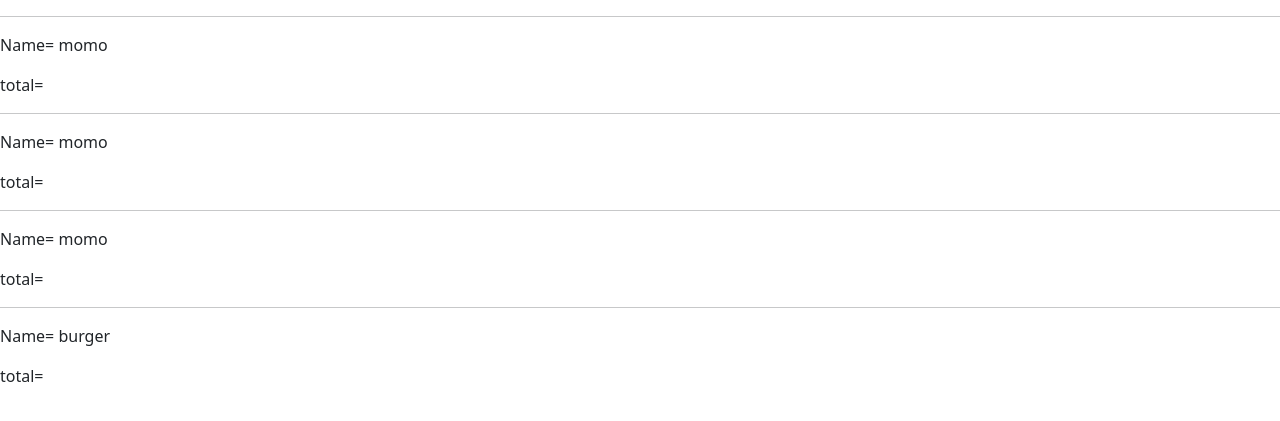
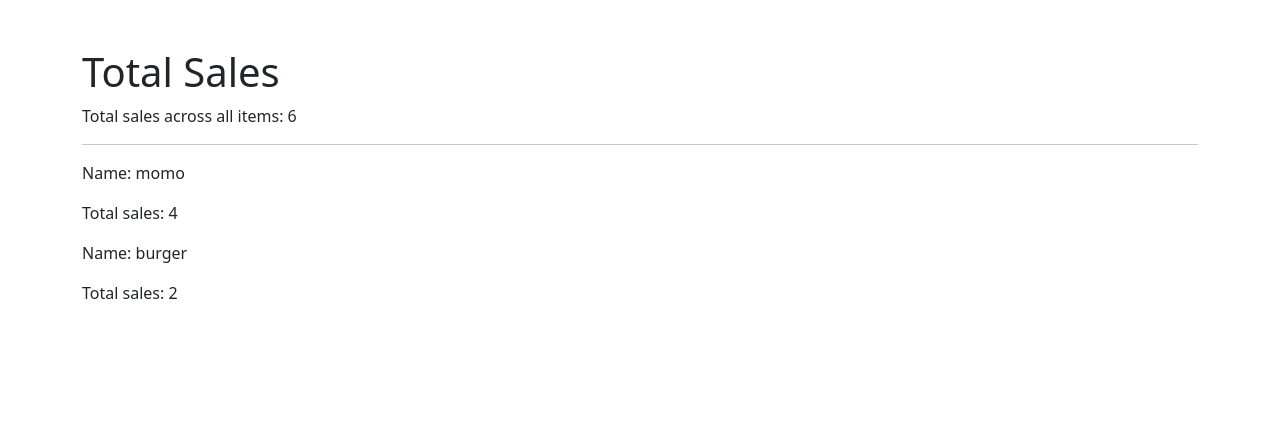
Before and after one commit to prizmastha/resturant, a Django app: page /totalsales/ in a window 1280 px wide. Shown: the top 421 px of the page. Run offline with Django 5.2, Linux system fonts and the light colour scheme; data comes from the database, SQL or seed files in the repository; both versions use the stored data as it was after the commit.

Commit message:
https://github.com/preezmashrestha/resturant.git

```diff
--- a/myapp/templates/resturant/inventory_list.html
+++ b/myapp/templates/resturant/inventory_list.html
@@ -10,7 +10,10 @@
     </head>
 
 
+
     <body>
+        <a href="{% url 'myapp:base' %}" class="btn btn-outline-danger my-3">Back to Dashboard</a>
+
         <a href="{% url 'myapp:inventorycreate' %}" class="btn btn-outline-danger my-3">Add new ingrident</a>
 
         {% for i in inventory %}
--- a/myapp/templates/resturant/menu_list.html
+++ b/myapp/templates/resturant/menu_list.html
@@ -11,8 +11,11 @@
 
 
     <body>
+        <a href="{% url 'myapp:base' %}" class="btn btn-outline-danger my-3">Back to Dashboard</a>
+
         <a href="{% url 'myapp:menucreate' %}" class="btn btn-outline-danger my-3">Add new item</a>
 
+        <a href="{% url 'myapp:addorder' %}" class="btn btn-outline-danger my-3">Add Order</a>
 
         {% for m in menu %}
 
@@ -21,7 +24,6 @@
 
                 <p>Name= {{ m.name }}</p>
                 <p>Price= {{ m.price }}</p>
-                <a href="{% url 'myapp:addorder' %}" class="btn btn-outline-danger my-3">Add Order</a>
         {% endfor %}
         {% endblock %}
 
--- a/myapp/templates/resturant/recipe_list.html
+++ b/myapp/templates/resturant/recipe_list.html
@@ -11,6 +11,8 @@
 
 
     <body>
+        <a href="{% url 'myapp:base' %}" class="btn btn-outline-danger my-3">Back to Dashboard</a>
+
         <a href="{% url 'myapp:addrecipe' %}" class="btn btn-outline-danger my-3">Add new Recipe</a>
 
 
--- a/myapp/templates/resturant/total_sales.html
+++ b/myapp/templates/resturant/total_sales.html
@@ -1,29 +1,23 @@
-
+{% extends "resturant/base.html" %}
 
 {% block content %}
-
-{% load static %}
+<!DOCTYPE html>
 <html>
-    <head>
-        <link href="https://cdn.jsdelivr.net/npm/bootstrap@5.3.3/dist/css/bootstrap.min.css" rel="stylesheet" integrity="sha384-QWTKZyjpPEjISv5WaRU9OFeRpok6YctnYmDr5pNlyT2bRjXh0JMhjY6hW+ALEwIH" crossorigin="anonymous">
-
-    </head>
-
-
-    <body>
-
+<head>
+    <link href="https://cdn.jsdelivr.net/npm/bootstrap@5.3.3/dist/css/bootstrap.min.css" rel="stylesheet" integrity="sha384-QWTKZyjpPEjISv5WaRU9OFeRpok6YctnYmDr5pNlyT2bRjXh0JMhjY6hW+ALEwIH" crossorigin="anonymous">
+</head>
+<body>
+    <div class="container mt-5">
+        <h1>Total Sales</h1>
+        <p>Total sales across all items: {{ total_sales }}</p>
+        <hr>
         {% for t in object_list %}
-
             <div>
-                <hr>
-
-                <p>Name= {{ t.order_item }}</p>
-                <p>total= {{ t.total_sales }}</p>
-
+                <p>Name: {{ t.name }}</p>
+                <p>Total sales: {{ t.total_sales }}</p>
+            </div>
         {% endfor %}
-        {% endblock %}
-
     </div>
-
-    </body>
+</body>
 </html>
+{% endblock %}
--- a/myapp/views.py
+++ b/myapp/views.py
@@ -124,32 +124,31 @@ class RecipeCreate(CreateView):
 
 
 class TotalSales(ListView):
-    model=Order
+    model=Menu
     template_name="resturant/total_sales.html"
 
+
+    def get_queryset(self):
+        queryset = super().get_queryset()
+        queryset = queryset.annotate(total_sales=Sum('order__qty_of_order'))
+        return queryset
 
     def get_context_data(self, **kwargs):
         context = super().get_context_data(**kwargs)
 
-        # Calculate total sales
+        # Calculate total sales across all menu items
         total_sales = self.calculate_total_sales()
         context['total_sales'] = total_sales
 
         return context
 
     def calculate_total_sales(self):
-        try:
-            # Query the Order table to calculate the total sales
-            total_sales = Order.objects.aggregate(total_sales=Sum('qty_of_order'))['total_sales']
+        total_sales = Order.objects.aggregate(total_sales=Sum('qty_of_order'))['total_sales']
+        if total_sales is None:
+            total_sales = 0
+        return total_sales
 
-            # If total sales is None, set it to 0
-            if total_sales is None:
-                total_sales = 0
 
-            return total_sales
-        except Order.DoesNotExist:
-            # Handle the case where there are no orders
-            return 0
 class LoginView(LoginView):
     """
     Display the login form and handle the login action.
@@ -160,3 +159,6 @@ class LoginView(LoginView):
     template_name = "registration/login.html"
     redirect_authenticated_user = False
     extra_context = None
+
+
+# testing
--- a/templates/registration/login.html
+++ b/templates/registration/login.html
@@ -1,4 +1,4 @@
-<h2>Log In</h2>
+<h1>Log In  for manager</h1>
 <form method="post">
   {% csrf_token %}
   {{ form }}
```
Also changed, not shown: db.sqlite3.
